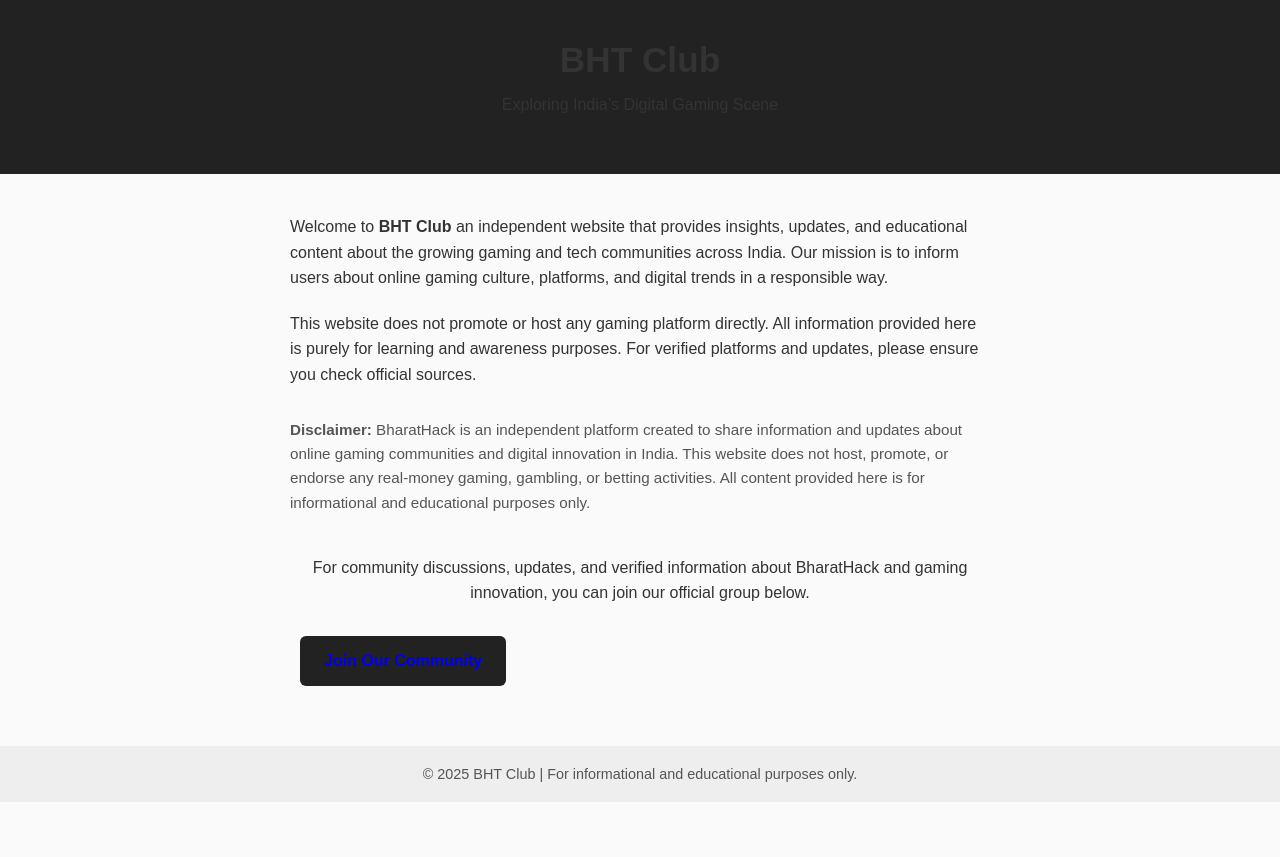
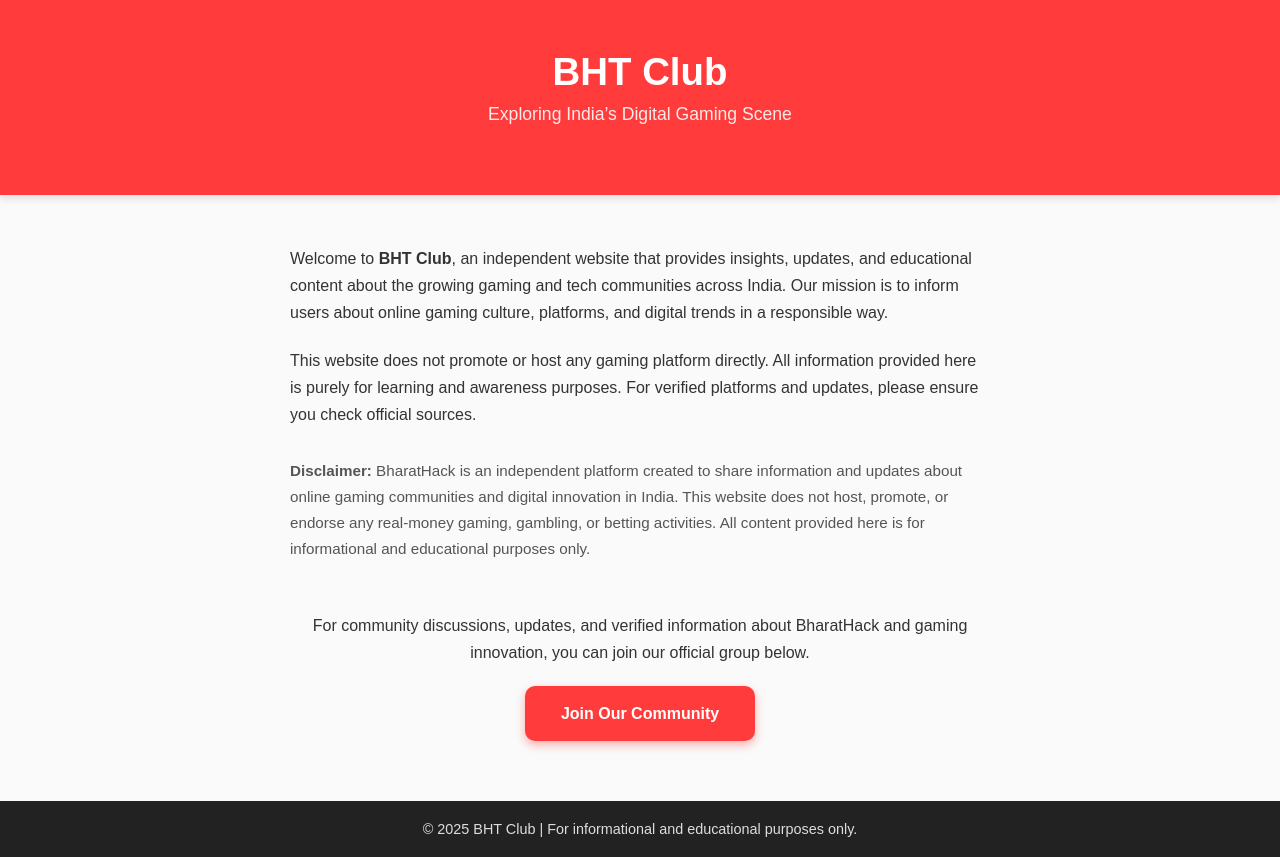
Before and after one commit to bhtclubss/bharathack-landing, a plain HTML site: page index.html in a window 1280 px wide. Before the commit the page ends 802 px from the top, so only its background shows below. Drawn offline with Linux system fonts and the light colour scheme.

Commit message:
Update index.html

```diff
--- a/index.html
+++ b/index.html
@@ -13,50 +13,73 @@
       color: #333;
       text-align: center;
     }
+
+    /* HEADER */
     header {
-      background: #222;
-      color: fff;
-      padding: 40px 20px;
+      background: #ff3b3b;
+      color: #fff;
+      padding: 50px 20px;
+      box-shadow: 0 4px 8px rgba(0,0,0,0.1);
     }
-    h1 {
+
+    header h1 {
       margin: 0;
-      font-size: 2.2em;
+      font-size: 2.4em;
+      font-weight: 600;
     }
+
+    header p {
+      margin-top: 10px;
+      font-size: 1.1em;
+      color: #ffeaea;
+    }
+
+    /* MAIN CONTENT */
     main {
       max-width: 700px;
-      margin: 40px auto;
+      margin: 50px auto;
       padding: 0 20px;
       text-align: left;
-      line-height: 1.6;
+      line-height: 1.7;
     }
+
     p {
       font-size: 1rem;
       margin-bottom: 20px;
     }
-    .buttons {
+
+    /* BUTTON STYLE */
+    .join-section {
       text-align: center;
-      margin-top: 30px;
+      margin-top: 50px;
     }
-    a.button {
+
+    .join-button {
       display: inline-block;
+      background: #ff3b3b;
+      color: #fff;
+      padding: 14px 36px;
+      border-radius: 10px;
       text-decoration: none;
-      color: fff;
+      font-weight: bold;
+      font-size: 1rem;
+      transition: all 0.3s ease;
+      box-shadow: 0 4px 10px rgba(255, 59, 59, 0.4);
+    }
+
+    .join-button:hover {
+      background: #e13333;
+      box-shadow: 0 6px 14px rgba(255, 59, 59, 0.5);
+      transform: translateY(-2px);
+    }
+
+    /* FOOTER */
+    footer {
       background: #222;
-      padding: 12px 24px;
-      border-radius: 6px;
-      margin: 10px;
-      font-weight: bold;
-      transition: background 0.3s ease;
-    }
-    a.button:hover {
-      background: #e13333;
-    }
-    footer {
-      background: #eee;
       padding: 20px;
       font-size: 0.9em;
-      color: #555;
-      margin-top: 50px;
+      color: #ddd;
+      margin-top: 60px;
     }
   </style>
 </head>
@@ -69,7 +92,7 @@
 
   <main>
     <p>
-      Welcome to <strong>BHT Club</strong> an independent website that provides insights, updates, and educational
+      Welcome to <strong>BHT Club</strong>, an independent website that provides insights, updates, and educational
       content about the growing gaming and tech communities across India.
       Our mission is to inform users about online gaming culture, platforms, and digital trends in a responsible way.
     </p>
@@ -87,13 +110,10 @@
       informational and educational purposes only.
     </p>
 
-  <p style="text-align: center; margin-top: 40px;">
-  For community discussions, updates, and verified information about BharatHack and gaming innovation,
-  you can join our official group below.
-</p>
-
-<a href="t.me/Bharatsureshot" target="_blank" class="button">Join Our Community</a>
-    <div class="buttons">
+    <div class="join-section">
+      <p>For community discussions, updates, and verified information about BharatHack and gaming innovation,
+      you can join our official group below.</p>
+      <a href="https://t.me/Bharatsureshot" target="_blank" class="join-button">Join Our Community</a>
     </div>
   </main>
 
```
Lines whose indentation alone changed are shown as unchanged.
